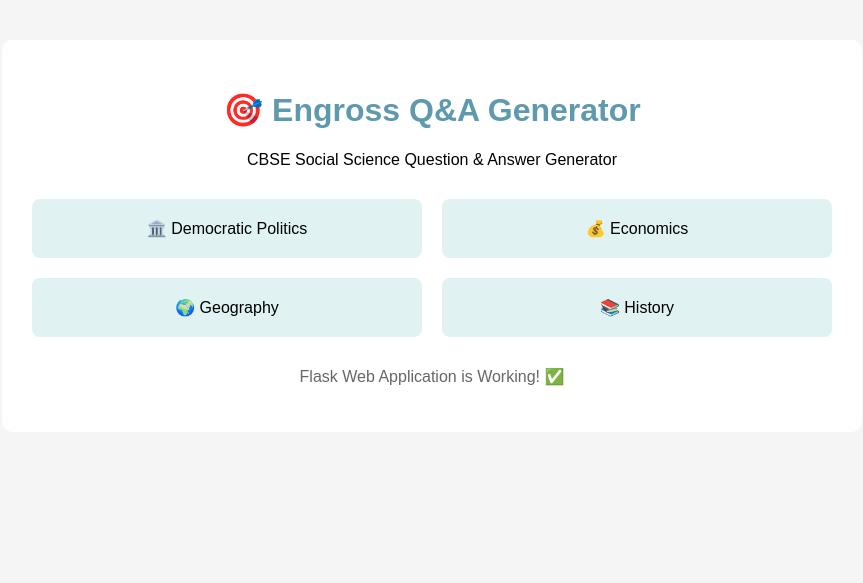
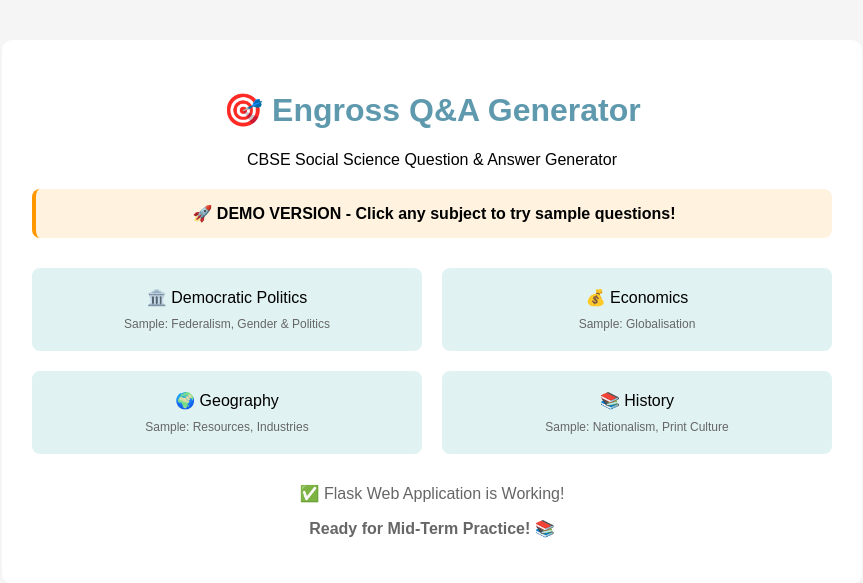
Before and after one commit to achuengross/cbse-qa-generator-web, a Flask app: page / in a window 1280 px wide. Shown: the top 583 px of the page, without its empty margins (208-1071 px from the left). Run offline with Flask 3, Linux system fonts and the light colour scheme.

Commit message:
Make subject cards clickable

```diff
--- a/templates/index.html
+++ b/templates/index.html
@@ -9,7 +9,31 @@
         .container { max-width: 800px; margin: 0 auto; background: white; padding: 30px; border-radius: 10px; }
         h1 { color: #5F99AE; text-align: center; }
         .subject-grid { display: grid; grid-template-columns: repeat(2, 1fr); gap: 20px; margin: 30px 0; }
-        .subject-card { padding: 20px; background: #E0F2F1; border-radius: 8px; text-align: center; }
+        .subject-card {
+            padding: 20px;
+            background: #E0F2F1;
+            border-radius: 8px;
+            text-align: center;
+            cursor: pointer;
+            transition: all 0.3s;
+            text-decoration: none;
+            color: inherit;
+            display: block;
+        }
+        .subject-card:hover {
+            background: #B2DFDB;
+            transform: translateY(-2px);
+            box-shadow: 0 4px 8px rgba(0,0,0,0.1);
+        }
+        .success-msg { text-align: center; color: #666; margin-top: 30px; }
+        .demo-note {
+            background: #FFF3E0;
+            padding: 15px;
+            border-radius: 8px;
+            text-align: center;
+            margin: 20px 0;
+            border-left: 4px solid #FF9800;
+        }
     </style>
 </head>
 <body>
@@ -17,16 +41,41 @@
         <h1>🎯 Engross Q&A Generator</h1>
         <p style="text-align: center;">CBSE Social Science Question & Answer Generator</p>
 
-        <div class="subject-grid">
-            <div class="subject-card">🏛️ Democratic Politics</div>
-            <div class="subject-card">💰 Economics</div>
-            <div class="subject-card">🌍 Geography</div>
-            <div class="subject-card">📚 History</div>
+        <div class="demo-note">
+            <strong>🚀 DEMO VERSION - Click any subject to try sample questions!</strong>
         </div>
 
-        <p style="text-align: center; color: #666;">
-            Flask Web Application is Working! ✅
-        </p>
+        <div class="subject-grid">
+            <a href="/questions/Democratic_Politics" class="subject-card">
+                🏛️ Democratic Politics
+                <div style="font-size: 12px; margin-top: 10px; color: #666;">
+                    Sample: Federalism, Gender & Politics
+                </div>
+            </a>
+            <a href="/questions/Economics" class="subject-card">
+                💰 Economics
+                <div style="font-size: 12px; margin-top: 10px; color: #666;">
+                    Sample: Globalisation
+                </div>
+            </a>
+            <a href="/questions/Geography" class="subject-card">
+                🌍 Geography
+                <div style="font-size: 12px; margin-top: 10px; color: #666;">
+                    Sample: Resources, Industries
+                </div>
+            </a>
+            <a href="/questions/History" class="subject-card">
+                📚 History
+                <div style="font-size: 12px; margin-top: 10px; color: #666;">
+                    Sample: Nationalism, Print Culture
+                </div>
+            </a>
+        </div>
+
+        <div class="success-msg">
+            <p>✅ Flask Web Application is Working!</p>
+            <p><strong>Ready for Mid-Term Practice!</strong> 📚</p>
+        </div>
     </div>
 </body>
 </html>
```
